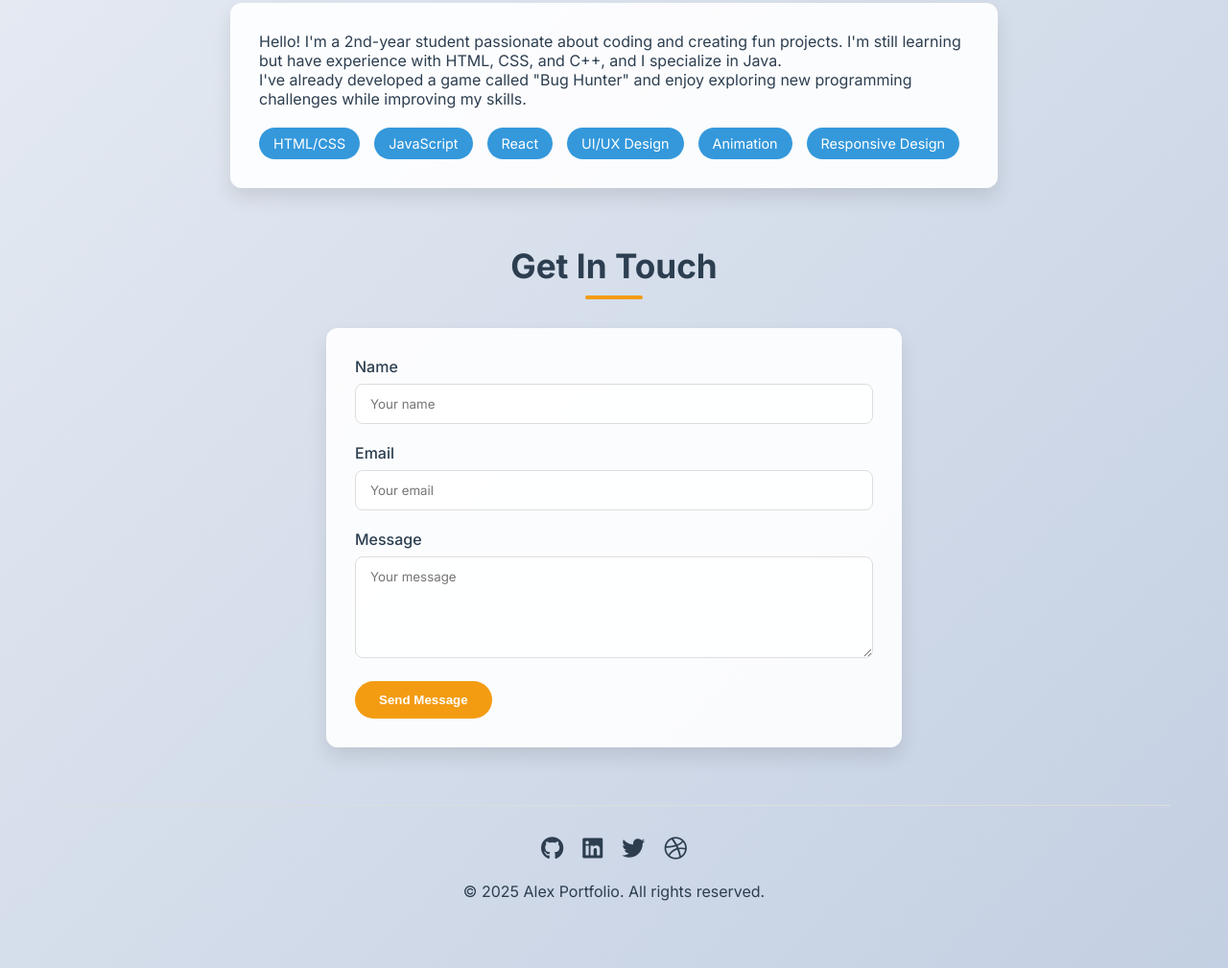
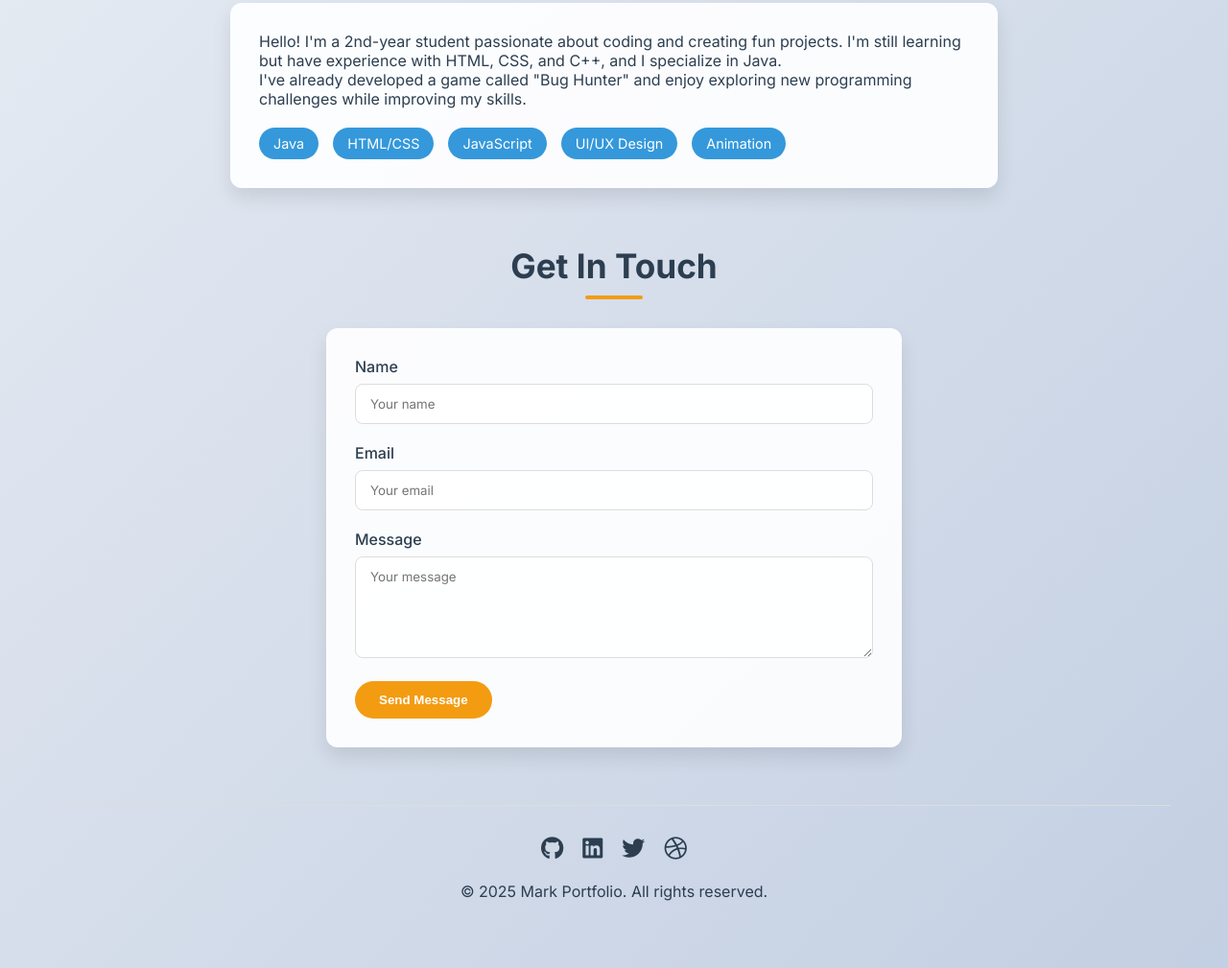
Before and after one commit to usermosh/Portfolio, a plain HTML site: page index.html in a window 1280 px wide. Shown: the part 1168-2177 px from the top of the page at 96% size. Drawn offline with Linux system fonts and the light colour scheme.

Commit message:
Update index.html

```diff
--- a/index.html
+++ b/index.html
@@ -546,12 +546,11 @@
                     <p>Hello! I'm a 2nd-year student passionate about coding and creating fun projects. I'm still learning but have experience with HTML, CSS, and C++, and I specialize in Java.</p>
                     <p>I've already developed a game called "Bug Hunter" and enjoy exploring new programming challenges while improving my skills.</p>
                     <div class="skills">
+                        <span class="skill">Java</span>
                         <span class="skill">HTML/CSS</span>
                         <span class="skill">JavaScript</span>
-                        <span class="skill">React</span>
                         <span class="skill">UI/UX Design</span>
                         <span class="skill">Animation</span>
-                        <span class="skill">Responsive Design</span>
                     </div>
                 </div>
             </div>
@@ -583,7 +582,7 @@
                 <a href="#"><i class="fab fa-twitter"></i></a>
                 <a href="#"><i class="fab fa-dribbble"></i></a>
             </div>
-            <p>&copy; 2025 Alex Portfolio. All rights reserved.</p>
+            <p>&copy; 2025 Mark Portfolio. All rights reserved.</p>
         </footer>
     </div>
 
```
